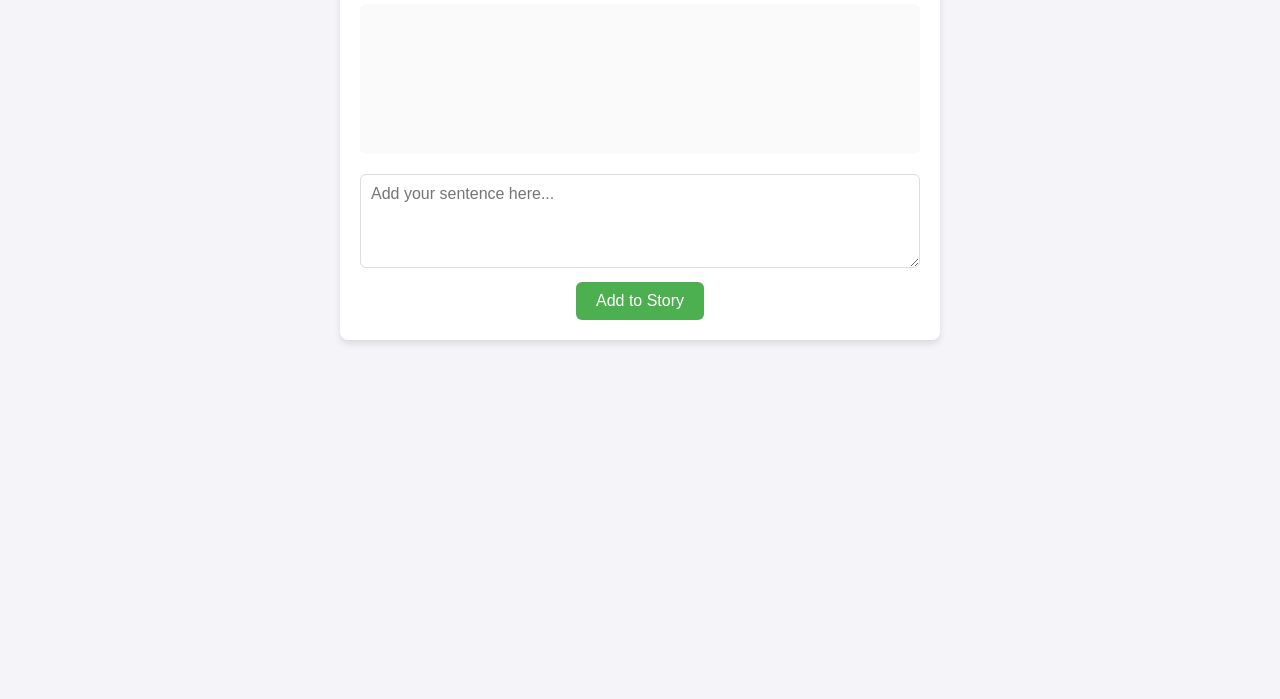
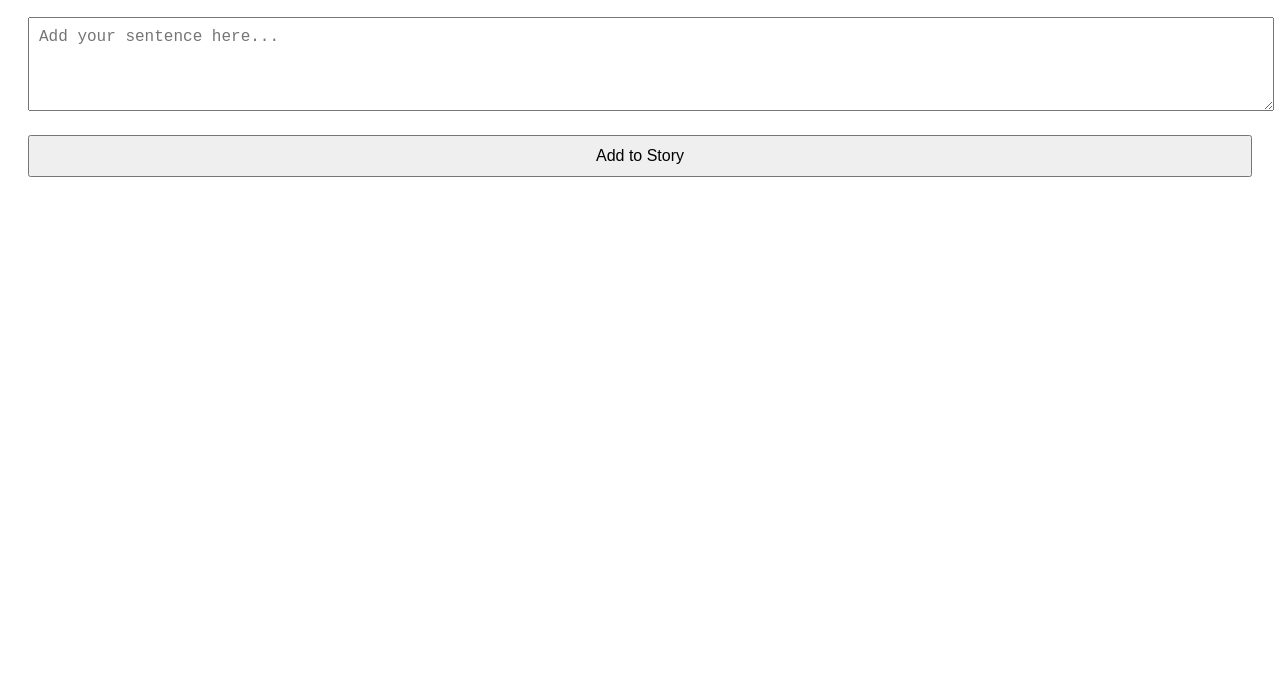
Before and after one commit to frr-drj/TellMe, a plain HTML site: page index.html in a window 1280 px wide. Shown: the part 101-800 px from the top of the page. Drawn offline with Linux system fonts and the light colour scheme.

Commit message:
Update styles.css

```diff
--- a/styles.css
+++ b/styles.css
@@ -1,61 +1,44 @@
-* {
-  margin: 0;
-  padding: 0;
-  box-sizing: border-box;
+body {
+  font-family: Arial, sans-serif;
+  padding: 20px;
+  background-color: white;
+  color: black;
 }
 
-body {
-  font-family: Arial, sans-serif;
-  background-color: #f4f4f9;
-  color: #333;
+body.dark {
+  background-color: #121212;
+  color: #f1f1f1;
 }
 
-.container {
-  max-width: 600px;
-  margin: 20px auto;
-  text-align: center;
-  padding: 20px;
-  background-color: #fff;
-  border-radius: 8px;
-  box-shadow: 0 4px 6px rgba(0, 0, 0, 0.1);
+header {
+  display: flex;
+  justify-content: space-between;
+  align-items: center;
 }
 
-h1 {
-  color: #4CAF50;
-  font-size: 2.5rem;
-  margin-bottom: 20px;
+textarea, input, button {
+  width: 100%;
+  margin: 10px 0;
+  padding: 10px;
+  font-size: 16px;
 }
 
-.story {
-  margin: 20px 0;
+#story p {
+  background: #f2f2f2;
   padding: 10px;
-  background-color: #fafafa;
   border-radius: 6px;
-  min-height: 150px;
-  overflow-y: auto;
-  text-align: left;
+  margin: 10px 0;
 }
 
-textarea {
-  width: 100%;
-  padding: 10px;
-  margin-bottom: 10px;
-  border: 1px solid #ddd;
-  border-radius: 6px;
-  font-size: 1rem;
-  font-family: Arial, sans-serif;
+body.dark #story p {
+  background: #1f1f1f;
 }
 
-button {
-  padding: 10px 20px;
-  background-color: #4CAF50;
-  color: white;
+button.like {
+  background: transparent;
   border: none;
-  border-radius: 6px;
+  color: red;
+  font-size: 16px;
   cursor: pointer;
-  font-size: 1rem;
+  margin-left: 10px;
 }
-
-button:hover {
-  background-color: #45a049;
-}
```
